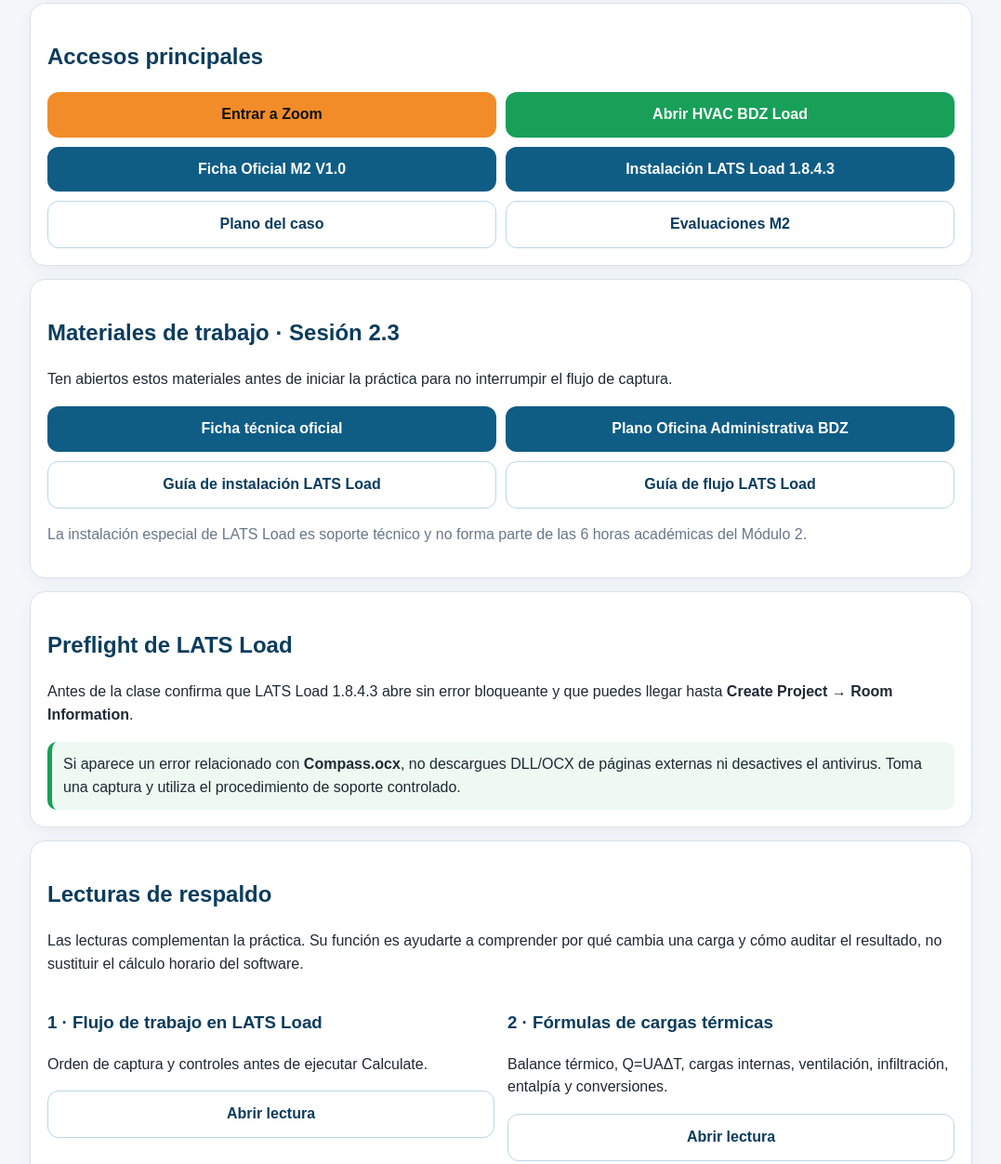
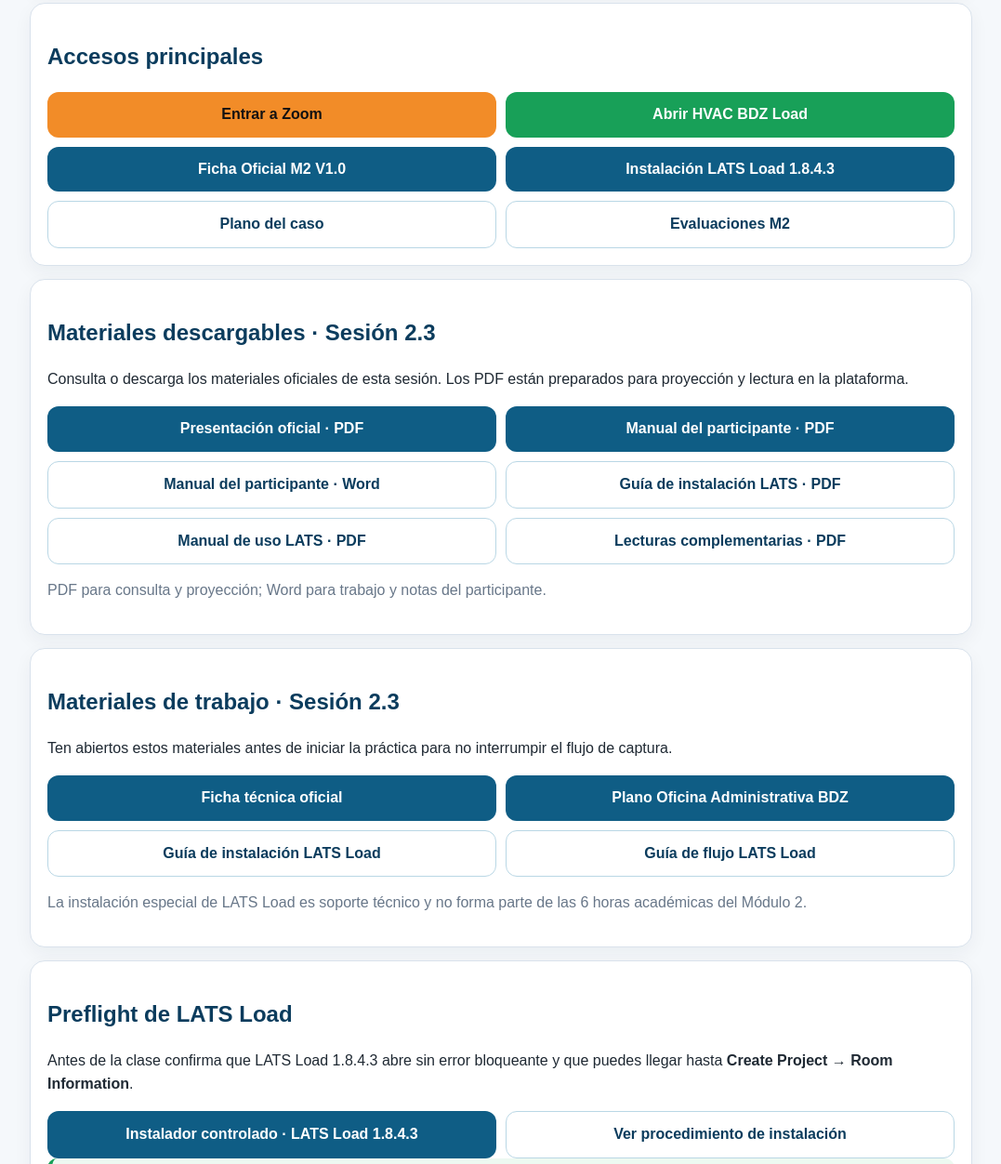
Before and after one commit to jorgebdz/hvac-bdz-academy, a website: page modulo2/sesion-2-3.html in a window 1280 px wide. Shown: the part 563-1815 px from the top of the page at 93% size, without its empty margins (101-1178 px from the left). Drawn offline with Linux system fonts and the light colour scheme.

Commit message:
Agregar materiales descargables oficiales a Sesión 2.3

```diff
--- a/modulo2/sesion-2-3.html
+++ b/modulo2/sesion-2-3.html
@@ -14,6 +14,15 @@
 <a class="btn outline" href="evaluaciones.html">Evaluaciones M2</a>
 </div></section>
 
+<section class="card"><h2>Materiales descargables · Sesión 2.3</h2><p>Consulta o descarga los materiales oficiales de esta sesión. Los PDF están preparados para proyección y lectura en la plataforma.</p><div class="actions">
+<a class="btn blue" href="https://drive.google.com/file/d/1AZDsMYGFr7ycbMMXAqly2JOeD1zXpi8B/view?usp=drivesdk" target="_blank" rel="noopener">Presentación oficial · PDF</a>
+<a class="btn blue" href="https://drive.google.com/file/d/15cJbWNWi1Xaip7ajncdSahuoSvVrfAGl/view?usp=drivesdk" target="_blank" rel="noopener">Manual del participante · PDF</a>
+<a class="btn outline" href="https://docs.google.com/document/d/1i0414TwuSkYVfwEMUDIX3sdbFNsj3M5M/edit?usp=drivesdk&ouid=110114821555354866951&rtpof=true&sd=true" target="_blank" rel="noopener">Manual del participante · Word</a>
+<a class="btn outline" href="https://drive.google.com/file/d/161Pbt-4mUw5IypOzyswDfxekzexH-RIp/view?usp=drivesdk" target="_blank" rel="noopener">Guía de instalación LATS · PDF</a>
+<a class="btn outline" href="https://drive.google.com/file/d/1fUIUJeIWqzzfv6U0bxgAyDHPx9uw41fl/view?usp=drivesdk" target="_blank" rel="noopener">Manual de uso LATS · PDF</a>
+<a class="btn outline" href="https://drive.google.com/file/d/1hb-_Uc0QxZt68uMixhMLCHM6CeAn5Ory/view?usp=drivesdk" target="_blank" rel="noopener">Lecturas complementarias · PDF</a>
+</div><p class="muted">PDF para consulta y proyección; Word para trabajo y notas del participante.</p></section>
+
 <section class="card"><h2>Materiales de trabajo · Sesión 2.3</h2><p>Ten abiertos estos materiales antes de iniciar la práctica para no interrumpir el flujo de captura.</p><div class="actions">
 <a class="btn blue" href="ficha-caso.html">Ficha técnica oficial</a>
 <a class="btn blue" href="plano-caso.html">Plano Oficina Administrativa BDZ</a>
@@ -21,7 +30,7 @@
 <a class="btn outline" href="../biblioteca/m2-lats-flujo.html">Guía de flujo LATS Load</a>
 </div><p class="muted">La instalación especial de LATS Load es soporte técnico y no forma parte de las 6 horas académicas del Módulo 2.</p></section>
 
-<section class="card"><h2>Preflight de LATS Load</h2><p>Antes de la clase confirma que LATS Load 1.8.4.3 abre sin error bloqueante y que puedes llegar hasta <strong>Create Project → Room Information</strong>.</p><div class="ok">Si aparece un error relacionado con <strong>Compass.ocx</strong>, no descargues DLL/OCX de páginas externas ni desactives el antivirus. Toma una captura y utiliza el procedimiento de soporte controlado.</div></section>
+<section class="card"><h2>Preflight de LATS Load</h2><p>Antes de la clase confirma que LATS Load 1.8.4.3 abre sin error bloqueante y que puedes llegar hasta <strong>Create Project → Room Information</strong>.</p><div class="actions"><a class="btn blue" href="https://drive.google.com/file/d/1tAR6zzvaDGc5t6mUO8q_jGMXPDo-kXj3/view?usp=drivesdk" target="_blank" rel="noopener">Instalador controlado · LATS Load 1.8.4.3</a><a class="btn outline" href="instalacion-lats-load-1-8-4-3.html">Ver procedimiento de instalación</a></div><div class="ok">Si aparece un error relacionado con <strong>Compass.ocx</strong>, no descargues DLL/OCX de páginas externas ni desactives el antivirus. Toma una captura y utiliza el procedimiento de soporte controlado.</div></section>
 
 <section class="card"><h2>Lecturas de respaldo</h2><p>Las lecturas complementan la práctica. Su función es ayudarte a comprender por qué cambia una carga y cómo auditar el resultado, no sustituir el cálculo horario del software.</p><div class="grid">
 <div><h3>1 · Flujo de trabajo en LATS Load</h3><p>Orden de captura y controles antes de ejecutar Calculate.</p><a class="btn outline" href="../biblioteca/m2-lats-flujo.html">Abrir lectura</a></div>
```
